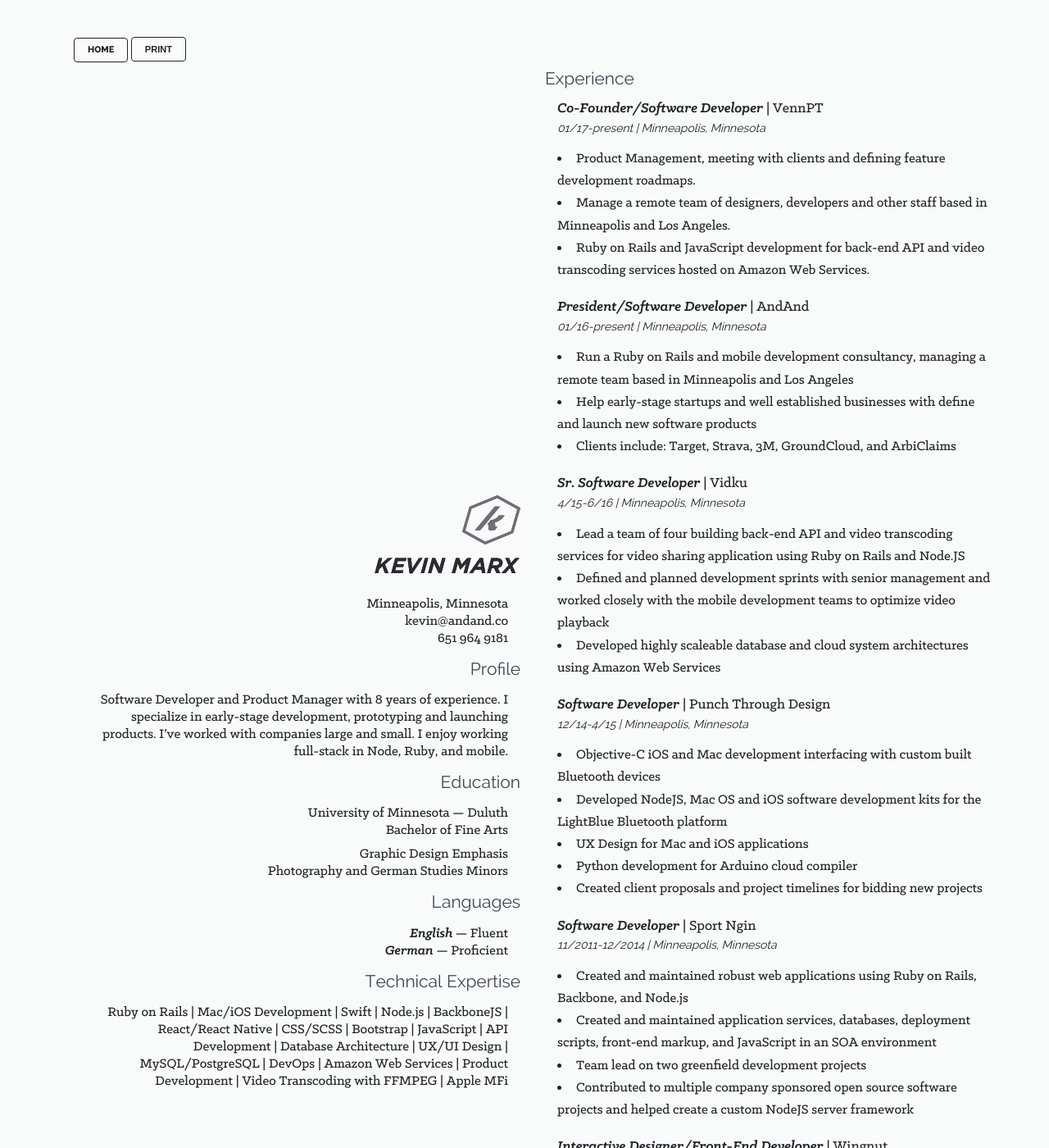
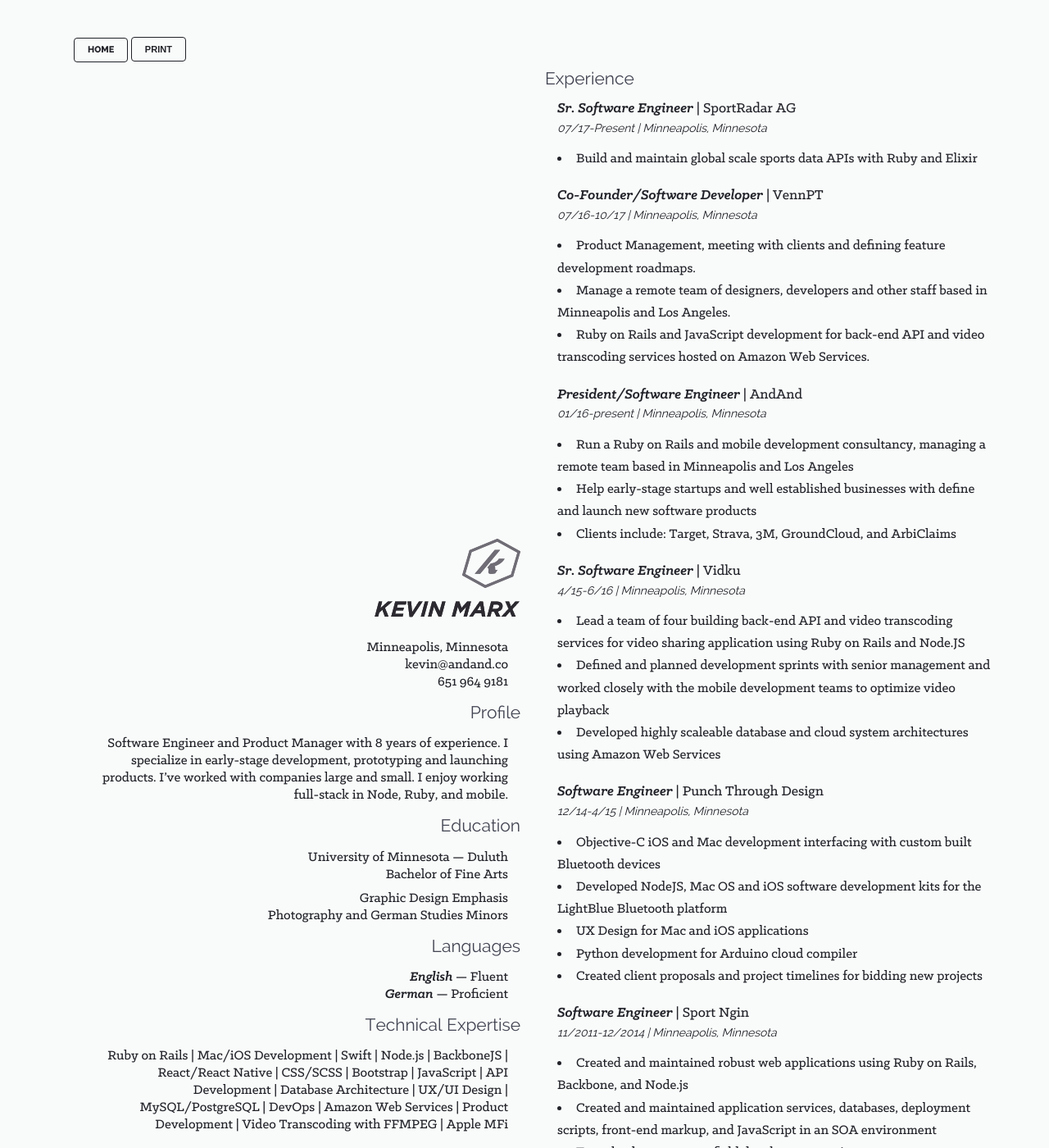
Before and after one commit to kevinmarx/kevinmarx.github.io, a Jekyll site: the page built from cv.html, in a window 1280 px wide and 1400 px high. Shown: the whole window at 82% size. Built offline with Jekyll 4.4.1, drawn with Linux system fonts in a browser that asks for light colours; nearby versions of some CDN libraries; some of the changed text lies outside the part shown.

Commit message:
update cv

```diff
--- a/cv.html
+++ b/cv.html
@@ -30,7 +30,7 @@
             <h1>Profile</h1>
           </header>
           <p>
-            Software Developer and Product Manager with 8 years of experience.
+            Software Engineer and Product Manager with 8 years of experience.
             I specialize in early-stage development, prototyping and launching
             products. I’ve worked with companies large and small. I enjoy working
             full-stack in Node, Ruby, and mobile.
@@ -83,8 +83,15 @@
             <h1>Experience</h1>
           </header>
           <div class="column x100 el">
+            <h1><strong>Sr. Software Engineer</strong> | SportRadar AG</h1>
+            <h2>07/17-Present | Minneapolis, Minnesota</h2>
+            <ul>
+              <li>Build and maintain global scale sports data APIs with Ruby and Elixir</li>
+            </ul>
+          </div>
+          <div class="column x100 el">
             <h1><strong>Co-Founder/Software Developer</strong> | VennPT</h1>
-            <h2>01/17-present | Minneapolis, Minnesota</h2>
+            <h2>07/16-10/17 | Minneapolis, Minnesota</h2>
             <ul>
               <li>Product Management, meeting with clients and defining feature development roadmaps.</li>
               <li>Manage a remote team of designers, developers and other staff based in Minneapolis and Los Angeles.</li>
@@ -92,7 +99,7 @@
             </ul>
           </div>
           <div class="column x100 el">
-            <h1><strong>President/Software Developer</strong> | AndAnd</h1>
+            <h1><strong>President/Software Engineer</strong> | AndAnd</h1>
             <h2>01/16-present | Minneapolis, Minnesota</h2>
             <ul>
               <li>Run a Ruby on Rails and mobile development consultancy, managing a remote team based in Minneapolis and Los Angeles</li>
@@ -101,7 +108,7 @@
             </ul>
           </div>
           <div class="column x100 el">
-            <h1><strong>Sr. Software Developer</strong> | Vidku</h1>
+            <h1><strong>Sr. Software Engineer</strong> | Vidku</h1>
             <h2>4/15-6/16 | Minneapolis, Minnesota</h2>
             <ul>
               <li>Lead a team of four building back-end API and video transcoding services for video sharing application using Ruby on Rails and Node.JS</li>
@@ -111,7 +118,7 @@
           </div>
 
           <div class="column x100 el">
-            <h1><strong>Software Developer</strong> | Punch Through Design</h1>
+            <h1><strong>Software Engineer</strong> | Punch Through Design</h1>
             <h2>12/14-4/15 | Minneapolis, Minnesota</h2>
             <ul>
               <li>Objective-C iOS and Mac development interfacing with custom built Bluetooth devices</li>
@@ -123,7 +130,7 @@
           </div>
 
           <div class="column x100 el">
-            <h1><strong>Software Developer</strong> | Sport Ngin</h1>
+            <h1><strong>Software Engineer</strong> | Sport Ngin</h1>
             <h2>11/2011-12/2014 | Minneapolis, Minnesota</h2>
             <ul>
               <li>Created and maintained robust web applications using Ruby on Rails, Backbone, and Node.js</li>
@@ -134,7 +141,7 @@
           </div>
 
           <div class="column x100 el">
-            <h1><strong>Interactive Designer/Front-End Developer</strong> | Wingnut</h1>
+            <h1><strong>Interactive Designer/Front-End Engineer</strong> | Wingnut</h1>
             <h2>7/2010-11/2011 | Minneapolis, Minnesota</h2>
             <ul>
               <li>Developed and designed websites and mobile apps for United Healthcare and Cargill</li>
@@ -144,7 +151,7 @@
           </div>
 
           <div class="column x100">
-            <h1><strong>Co-Founder/Front-End Developer</strong> | Doublethink</h1>
+            <h1><strong>Co-Founder/Front-End Engineer</strong> | Doublethink</h1>
             <h2>5/2009-5/2010 | St. Paul, Minnesota</h2>
             <ul>
               <li>HTML/CSS Development for custom websites.=</li>
```
Also changed, not shown: index.html (+13 -8 lines), Gemfile.lock.
